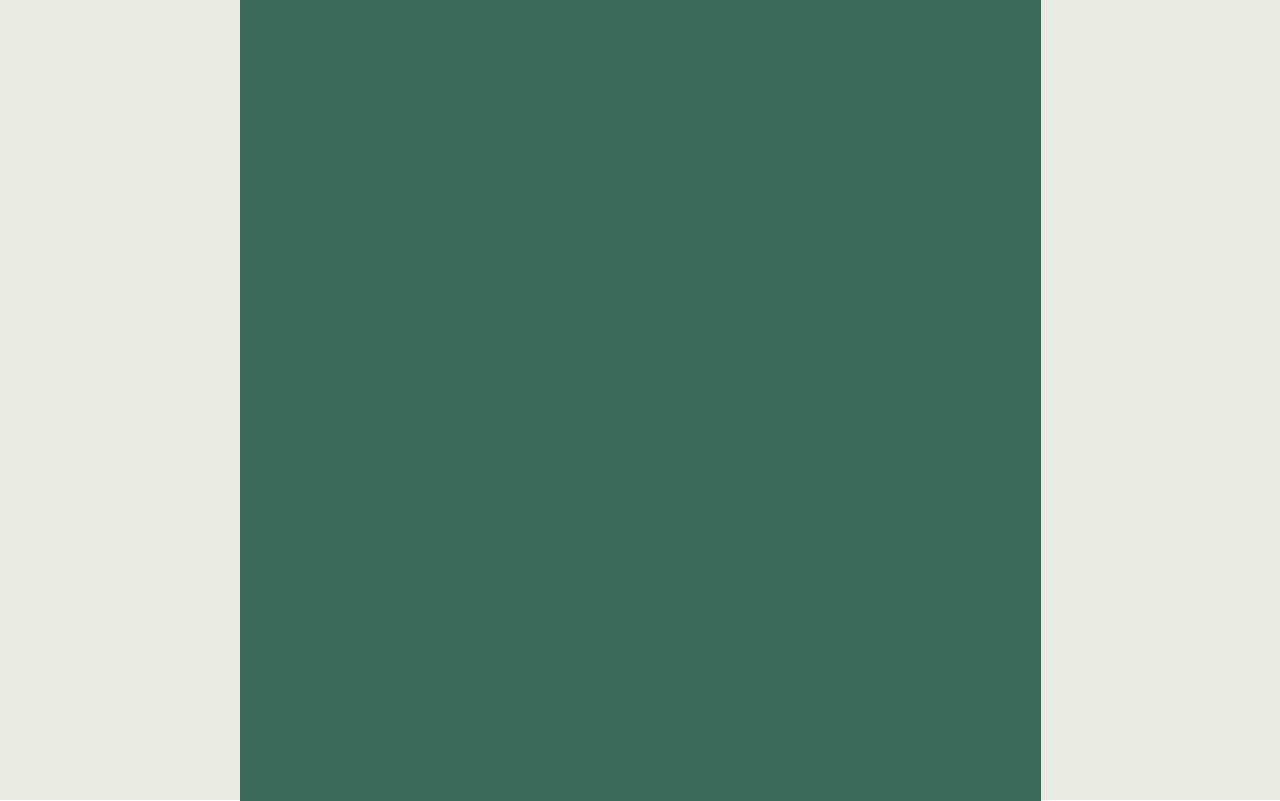
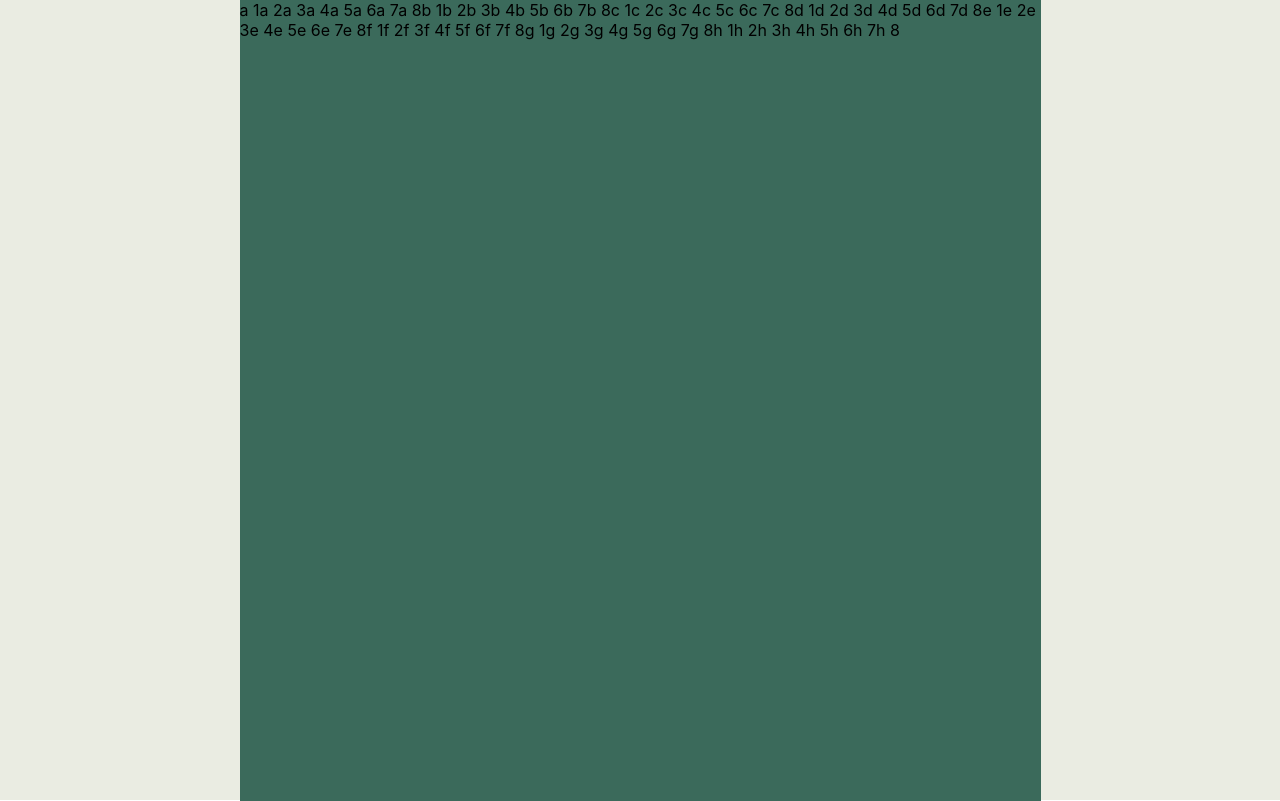
Before and after one commit to StolenMango/Chess-game, a React (Create React App) app in the folder chess-app/: page / in a window 1280 px wide. Built offline with nearby package versions, Linux system fonts and the light colour scheme.

Commit message:
board tiles rendering progress

```diff
--- a/chess-app/src/components/Chessboard.tsx
+++ b/chess-app/src/components/Chessboard.tsx
@@ -1,10 +1,21 @@
 import React from "react";
-
 import "./Chessboard.css";
-
+// the 2 axis of the board
 const verticalAxis = [1, 2, 3, 4, 5, 6, 7, 8];
 const horizontalAxis = ["a", "b", "c", "d", "e", "f", "g", "h"];
+//create 2 for loops to render the board, one loop within the other loop
+// don't forget to make a new array for it
+export default function chessboard() {
+  let board = [];
 
-export default function chessboard() {
-  return <div id="chessboard"></div>;
+  for (let i = 0; i < horizontalAxis.length; i++) {
+    for (let l = 0; l < verticalAxis.length; l++) {
+      board.push(
+        <span key={`${horizontalAxis[i]}${verticalAxis[l]}`}>
+          {horizontalAxis[i]} {verticalAxis[l]}
+        </span>
+      );
+    }
+  }
+  return <div id="chessboard">{board}</div>;
 }
```
